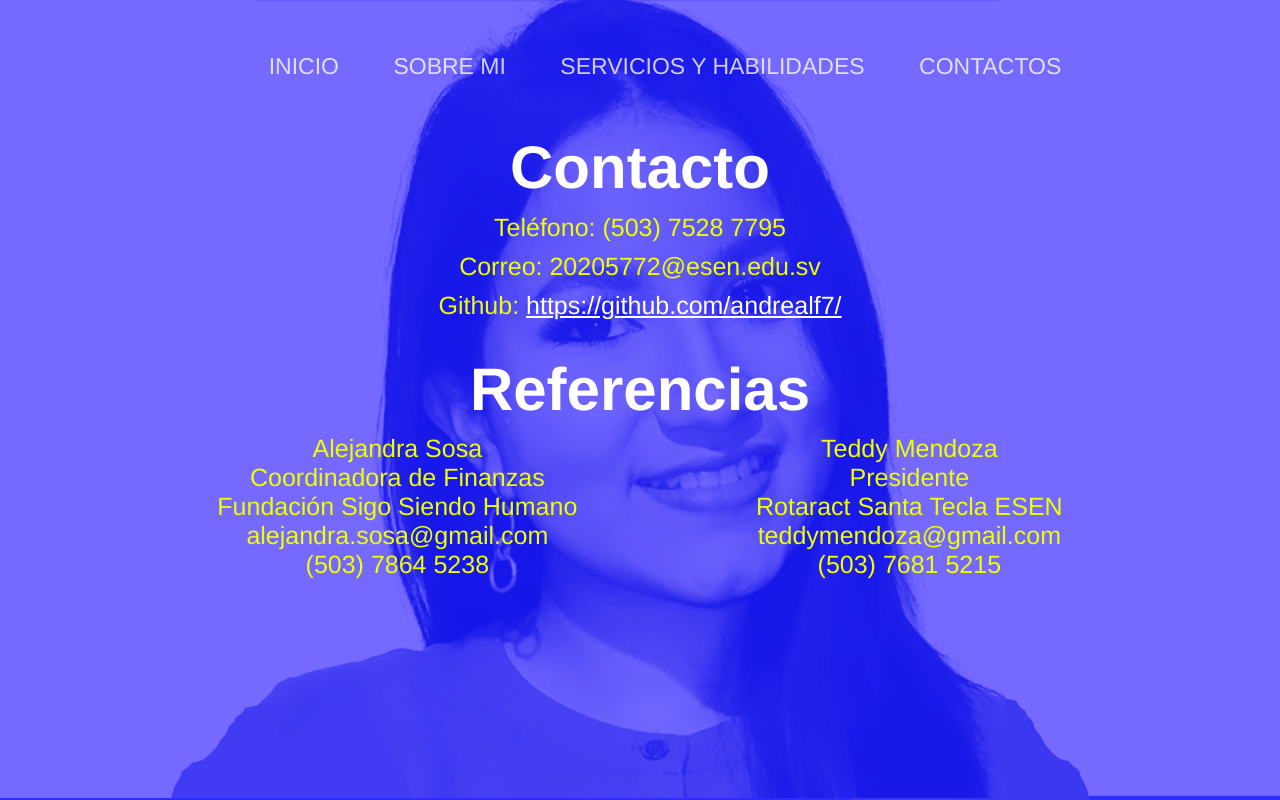
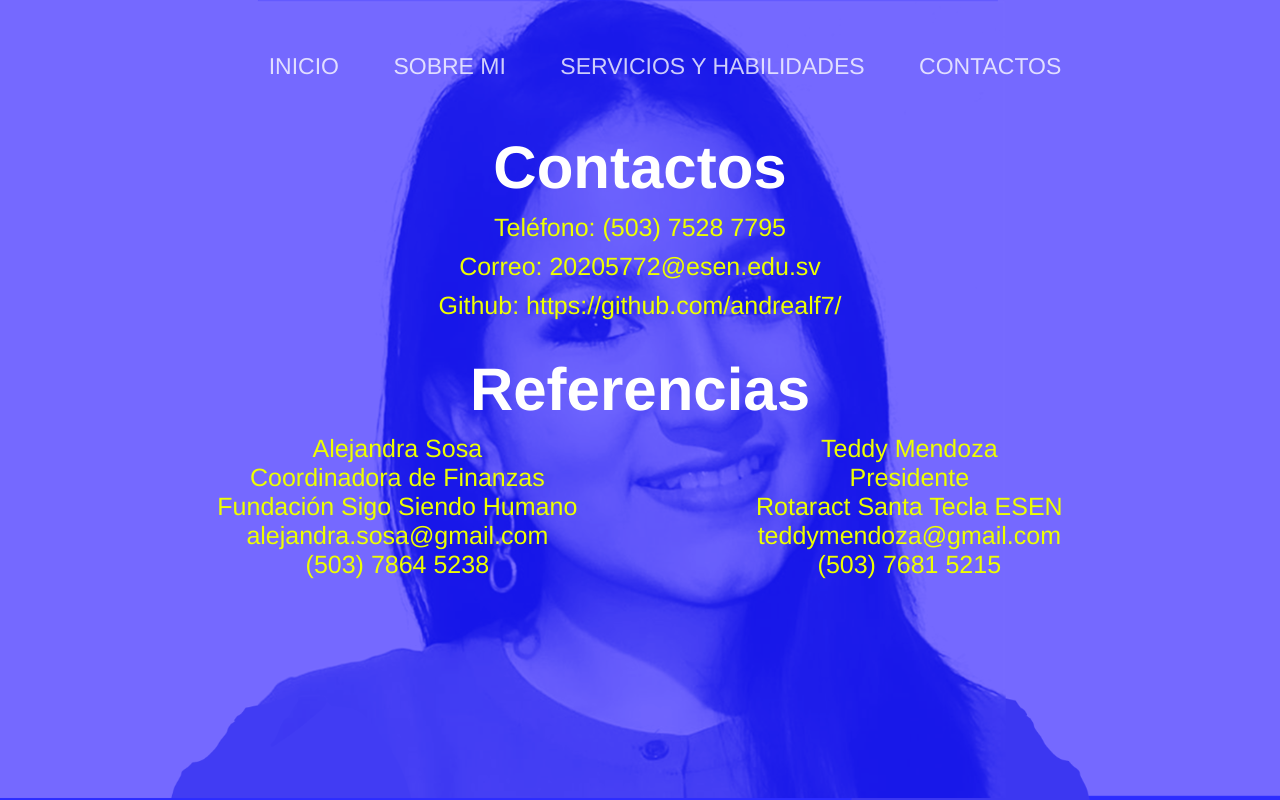
Before and after one commit to andrealf7/Tarea---Pagina-Web, a plain HTML site: page Contacto.html in a window 1280 px wide. Drawn offline with Linux system fonts and the light colour scheme.

Commit message:
Final final final

```diff
--- a/Contacto.html
+++ b/Contacto.html
@@ -23,7 +23,7 @@
 
             <div class="info9">
                 <h1>
-                    Contacto
+                    Contactos
                 </h1>
                 <p>
                     Teléfono: (503) 7528 7795
@@ -32,7 +32,7 @@
                     Correo: 20205772@esen.edu.sv
                 </p>
                 <p>
-                    Github: <a href="https://github.com/andrealf7/" target="_blank">https://github.com/andrealf7/</a>
+                    Github: <a href="https://github.com/andrealf7/" target="_blank" id="github">https://github.com/andrealf7/</a>
                 </p>
                 <h1 id="referenciah1">
                     Referencias
--- a/style.css
+++ b/style.css
@@ -212,3 +212,11 @@ nav ul li a{
 #referenciah1{
     margin-top: 35px;
 }
+#github{
+    text-decoration: none;
+    color: rgb(238, 255, 0);
+    font-size: 25px;
+}
+#Conocimientos{
+    margin-top: 25px;
+}
```
Also changed, not shown: Servicio.html (+1 -1 lines).
